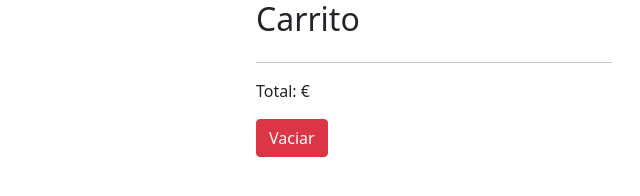
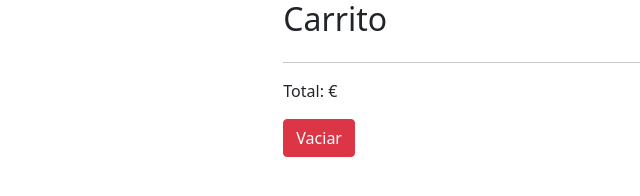
Before and after one commit to Kerensivira/tienda2, a plain HTML site: page carrito.html in a window 1280 px wide. Shown: the whole page, without its empty margins (562-1202 px from the left). Drawn offline with nearby package versions, Linux system fonts and the light colour scheme.

Commit message:
carrito HTML

```diff
--- a/carrito.html
+++ b/carrito.html
@@ -9,7 +9,7 @@
 <body>
     <!-- ----------------------------CARRITO-------------------------------- -->
 
-<div class="container">
+<div class="container_Carrito">
     <div class="row">
         <!-- Elementos generados a partir del JSON -->
         <main id="items" class="col-sm-8 row"></main>
@@ -41,5 +41,9 @@ crossorigin="anonymous">
  integrity="sha384-ka7Sk0Gln4gmtz2MlQnikT1wXgYsOg+OMhuP+IlRH9sENBO0LRn5q+8nbTov4+1p"
 crossorigin="anonymous"></script>
 
+<!-- link de css -->
+
+<link rel="stylesheet" href="/style/style.css">
+
 </body>
 </html>
```
